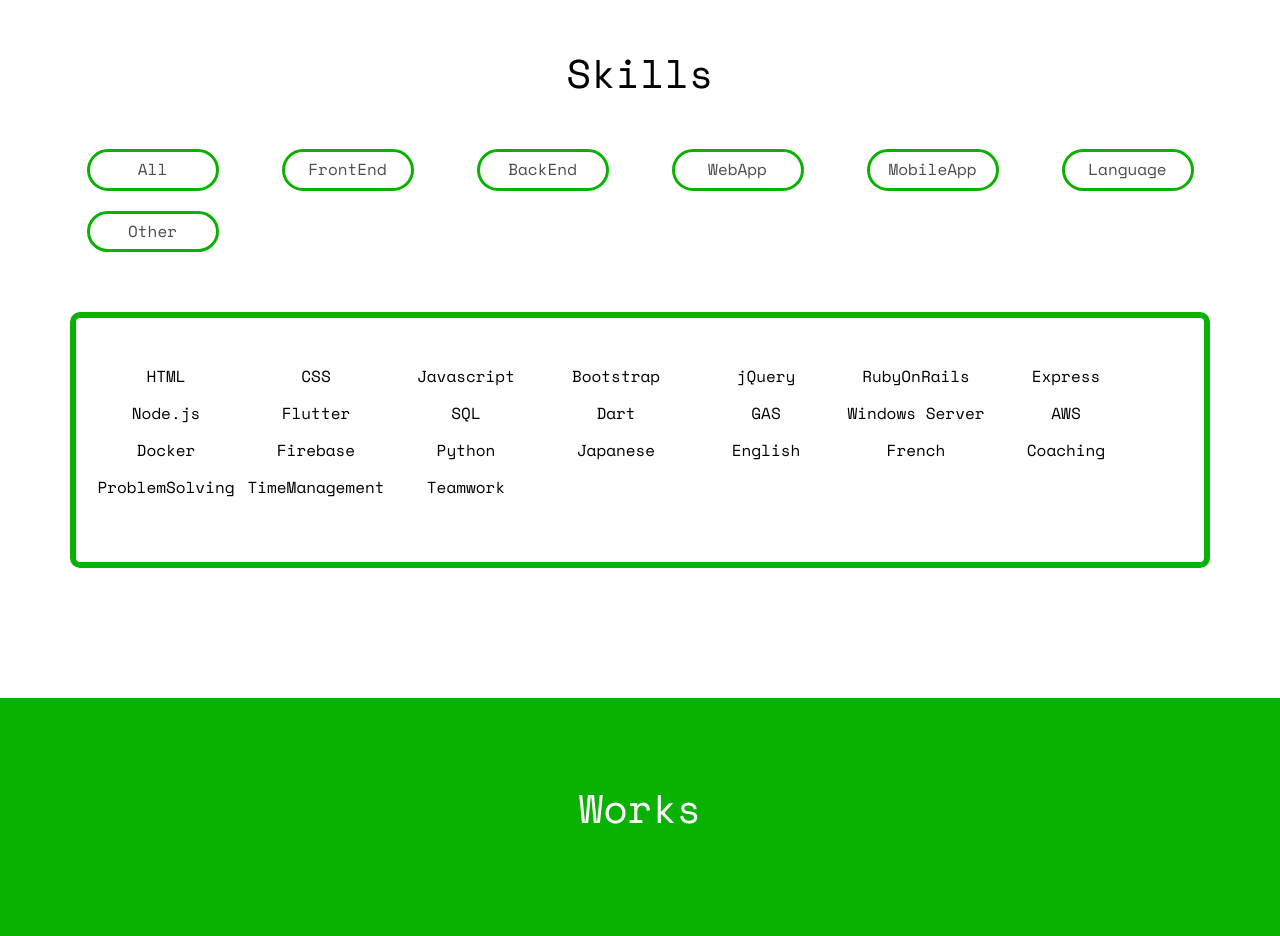
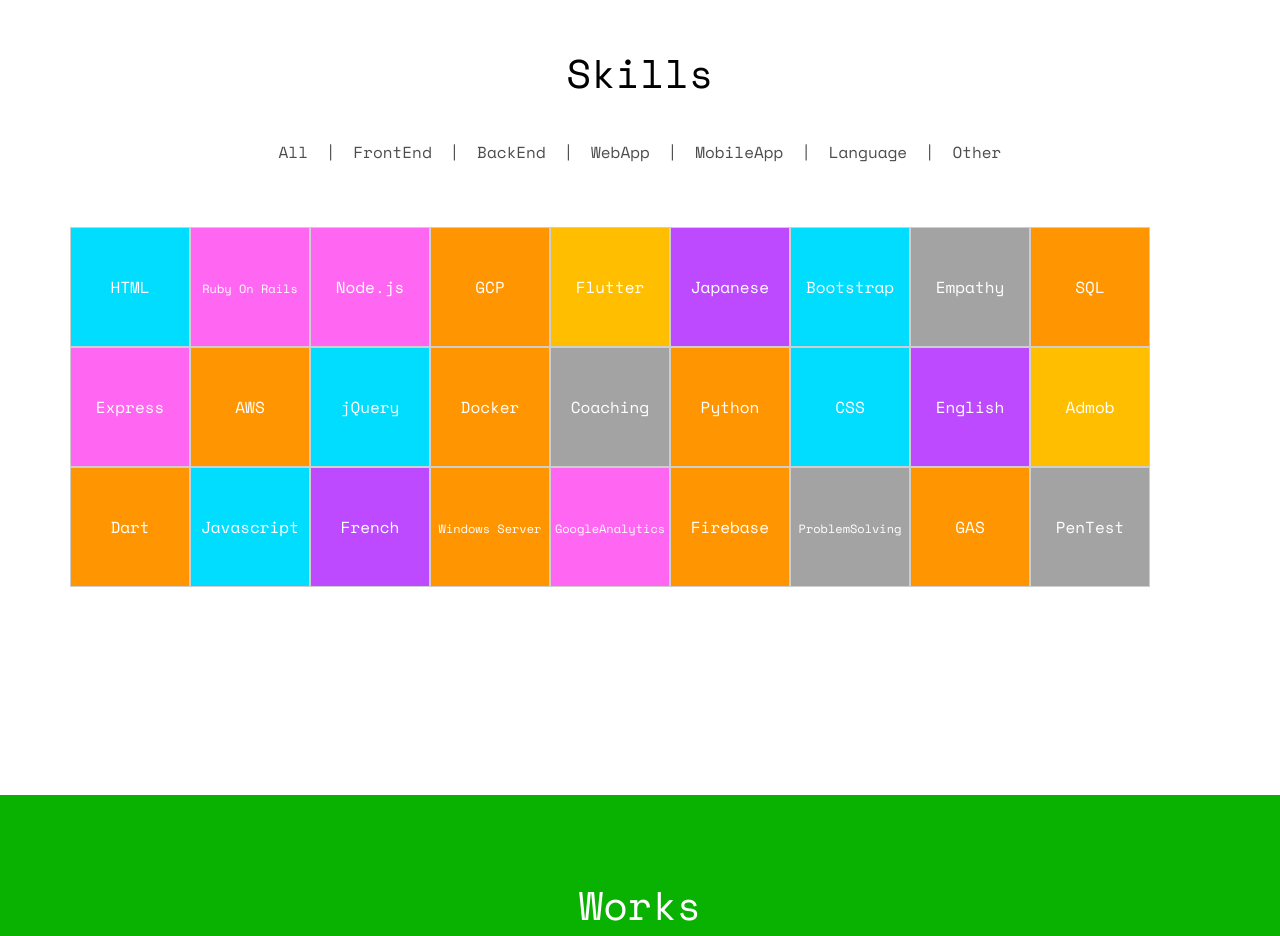
Before and after one commit to coding-chance/Portfolio, a plain HTML site: page index.html in a window 1280 px wide. Shown: the part 4520-5456 px from the top of the page. Drawn offline with nearby package versions, Linux system fonts and the light colour scheme.

Commit message:
Updated design of skills (filtr-item)

```diff
--- a/css/style.css
+++ b/css/style.css
@@ -5,10 +5,6 @@
   font-weight: normal;
   font-style: normal;
 }
-
-/* =======================================================
-*  index.html
-* ======================================================= */
 body {
   font-family: "Space Mono", Arial, serif;
   font-weight: 400;
@@ -17,7 +13,6 @@
   color: #4d4d4d;
   background: #fff;
 }
-
 #page {
   position: relative;
   overflow-x: hidden;
@@ -44,7 +39,6 @@
   background: rgba(0, 0, 0, 0.7);
   content: "";
 }
-
 a {
   color: #09b200;
   -webkit-transition: 0.5s;
@@ -56,33 +50,27 @@
   outline: none;
   text-decoration: none;
 }
-
 p {
   margin-bottom: 30px;
 }
-
 h1, h2, h3, h4, h5, h6, figure {
   color: #000;
   font-family: "Space Mono", Arial, serif;
   font-weight: 400;
   margin: 0 0 20px 0;
 }
-
 ::-webkit-selection {
   color: #fff;
   background: #09b200;
 }
-
 ::-moz-selection {
   color: #fff;
   background: #09b200;
 }
-
 ::selection {
   color: #fff;
   background: #09b200;
 }
-
 .profile-pic {
   width: 100%;
 }
@@ -140,11 +128,6 @@
   font-size: 50px;
   line-height: 1.3;
   font-weight: 300;
-  /* -webkit-transform: rotate(-5deg);
-  -moz-transform: rotate(-5deg);
-  -ms-transform: rotate(-5deg);
-  -o-transform: rotate(-5deg);
-  transform: rotate(-5deg); */
 }
 #fh5co-header .display-tc h1 span,
 .fh5co-cover .display-tc h1 span {
@@ -261,7 +244,6 @@
   width: 120px;
   height: 100px;
   margin: 0 auto;
-  /* background: #fff; */
   margin-bottom: 20px;
   -webkit-border-radius: 50%;
   -moz-border-radius: 50%;
@@ -376,8 +358,6 @@
 }
 .info li .email-address {
   font-size: 14px;
-  /* display: inline-block; */
-  /* overflow: wrap; */
 }
 
 .fh5co-social-icons {
@@ -763,85 +743,111 @@
 }
 .filter-controller li {
   list-style-type: none;
-  display: inline-block;
+  display: inline;
   width: 80%;
   padding: 4px 8px;
-  margin: 10px 0;
-  border: solid #09b200;
-  border-radius: 30px;
+  margin: 15px 0;
+  border-radius: 7px;
   transition: all 0.3s ease-in-out;
 }
 .filter-controller li:hover {
-  background-color: #09b200;
-  color: #ffffff;
   transition: all 0.3s ease-in-out;
   cursor: pointer;
+  font-weight: bold;
 }
 .filter-container {
   padding: 10px 0px !important;
   margin: 50px 0;
-  border: solid 6px #09b200;
-  /* background-color: #09b200; */
   color: rgb(0, 0, 0);
   border-radius: 10px;
-  height: 16em !important;
+  height: 28em !important;
+}
+.long-text{
+  font-size: 12px;
+  line-height: 1rem;
 }
 /* スキル一覧を囲う領域の縦の長さを画面サイズに応じて最適化 */
 @media screen and (max-width: 992px) {
   .filter-container {
-      height: 20em !important;
+      height: 44em !important;
   }
 }
 @media screen and (max-width: 632px) {
   .filter-container {
-      height: 24em !important;
-  }
-}
-@media screen and (max-width: 480px) {
+      height: 50em !important;
+  }
+}
+@media screen and (max-width: 510px) {
   .filter-container {
-      height: 32em !important;
+      height: 68em !important;
+      padding: 0 10px !important;
+  }
+}
+@media screen and (max-width: 380px) {
+  .filter-container {
+      height: 105em !important;
+      padding: 0 10px !important;
   }
 }
 .filtr-item {
   text-align: center;
-  /* border: solid #00ddff; */
-  border-radius: 30px;
-  margin: 30px 15px !important;
+  background-color: #09b200;
+  color: #ffffff;
   padding: 5px 0;
-  width: 150px !important;
-}
-
+  width: 120px !important;
+  /* height: 120px; */
+  box-shadow: inset 0px 0px 0px 1px #CECECE;
+  vertical-align: center;
+  text-align: center;
+  line-height: 11rem;
+}
+@media screen and (max-width: 480px) {
+  .filtr-item {
+    width: 120px !important;
+    height: 120px !important;
+  }
+}
 /* filter-controller にマウスホバーした時の色変化 */
+.all:hover {
+  color: #09b200;
+}
 .hov-front-end:hover {
-  background-color: #00ddff !important;
-  border-color: #00ddff !important;
+  color: #00ddff !important;
 }
 .hov-back-end:hover {
-  background-color: #ff9500 !important;
-  border-color: #ff9500 !important;
+  color: #ff9500 !important;
 }
 .hov-web-application:hover {
-  background-color: #ff00ea !important;
-  border-color: #ff00ea !important;
+  color: #ff66f2 !important;
 }
 .hov-mobile-application:hover {
-  background-color: #ffbf00 !important;
-  border-color: #ffbf00 !important;
+  color: #ffbf00 !important;
 }
 .hov-language:hover {
-  background-color: #bd4aff !important;
-  border-color: #bd4aff !important;
+  color: #bd4aff !important;
 }
 .hov-other:hover {
-  background-color: #a3a3a3 !important;
-  border-color: #a3a3a3 !important;
-}
-
-.filtr-item {
-
-}
-
-
+  color: #a3a3a3 !important;
+}
+/* filtr-item の色を属性ごとに設定する */
+.front-end {
+  background-color: #00ddff;
+}
+.back-end {
+  background-color: #ff9500;
+}
+.web-application {
+  background-color: #ff66f2;
+}
+.mobile-application {
+  background-color: #ffbf00;
+}
+.language {
+  background-color: #bd4aff;
+}
+.other {
+  background-color: #a3a3a3;
+}
 .work {
   background-size: cover;
   background-position: center center;
--- a/index.html
+++ b/index.html
@@ -7,14 +7,21 @@
     <meta name="viewport" content="width=device-width, initial-scale=1">
     <link href="https://fonts.googleapis.com/css?family=Space+Mono" rel="stylesheet">
     <link href="https://fonts.googleapis.com/css?family=Kaushan+Script" rel="stylesheet">
+    <!-- Animate.css -->
     <link rel="stylesheet" href="css/animate.min.css">
+    <!-- Bootstrap  -->
     <link rel="stylesheet" href="css/bootstrap.css">
+    <!-- Theme style  -->
     <link rel="stylesheet" href="css/style.css">
+    <!-- Modernizr JS -->
     <script src="js/modernizr-2.6.2.min.js"></script>
+    <!-- Font Awesome -->
     <script src="https://kit.fontawesome.com/082a753999.js" crossorigin="anonymous"></script>
 </head>
 <body>
+
 	<div class="fh5co-loader" style="display: none;"></div>
+
 	<div id="page">
 	<header id="fh5co-header" class="fh5co-cover js-fullheight" role="banner" style="background-image:url(images/cover_bg_3.jpg);" data-stellar-background-ratio="0.5">
 		<div class="overlay"></div>
@@ -40,6 +47,7 @@
 			</div>
 		</div>
 	</header>
+
 	<div id="fh5co-about" class="animate__animated animate__fadeInUp wow animate__fast" data-wow-offset="200">
 		<div class="container">
 			<div class="row">
@@ -65,6 +73,7 @@
 			</div>
 		</div>
 	</div>
+
 	<div id="fh5co-resume" class="fh5co-bg-color">
 		<div class="container">
 			<div class="row animate__animated animate__fadeInUp wow" data-wow-offset="150">
@@ -165,10 +174,13 @@
 								</div>
 							</div>
 						</li>
+
 						<br>
+
 						<li class="timeline-heading text-center animate__animated animate__fadeIn wow" data-wow-offset="100">
 							<div><h3>Education</h3></div>
 						</li>
+
 						<li class="timeline-inverted animate__animated animate__fadeInUp wow" data-wow-offset="100">
 							<div class="timeline-badge"><i class="fa-solid fa-graduation-cap"></i></div>
 							<div class="timeline-panel">
@@ -190,6 +202,8 @@
 			</div>
 		</div>
 	</div>
+
+
 	<div id="fh5co-features" class="animate__animated animate__fadeIn wow" data-wow-offset="200">
 		<div class="container">
 			<div class="services-padding">
@@ -258,6 +272,11 @@
 			</div>
 		</div>
 	</div>
+
+
+    <!------------------------------------
+        Skills
+    ------------------------------------->
 	<div id="fh5co-skills" >
 		<div class="container">
             <div class="row animate__animated animate__fadeIn wow" data-wow-offset="100">
@@ -265,105 +284,118 @@
 					<h2>Skills</h2>
 				</div>
 			</div>
-            <ul class="row filter-controller animate__animated animate__fadeIn wow" data-wow-offset="100">
-                <div class="col-xs-6 col-lg-2">
+
+            <ul class="filter-controller animate__animated animate__fadeIn wow" data-wow-offset="100">
 				<li class="all" data-filter="all">All</li>
-				</div>
-				<div class="col-xs-6 col-lg-2">
+				<span>|</span>
 				<li class="hov-front-end" data-filter="front-end">FrontEnd</li>
-				</div>
-				<div class="col-xs-6 col-lg-2">
+				<span>|</span>
 				<li class="hov-back-end" data-filter="back-end">BackEnd</li>
-				</div>
-                <div class="col-xs-6 col-lg-2">
+				<span>|</span>
 				<li class="hov-web-application" data-filter="web-application">WebApp</li>
-				</div>
-				<div class="col-xs-6 col-lg-2">
+				<span>|</span>
 				<li class="hov-mobile-application" data-filter="mobile-application">MobileApp</li>
-				</div>
-				<div class="col-xs-6 col-lg-2">
+				<span>|</span>
 				<li class="hov-language" data-filter="language">Language</li>
-				</div>
-				<div class="col-xs-6 col-lg-2">
+				<span>|</span>
 				<li class="hov-other" data-filter="other">Other</li>
-				</div>
             </ul>
+
+
             <div class="filter-container animate__animated animate__fadeIn wow" data-wow-offset="100">
-                <div class="filtr-item" data-category="front-end">
+                <div class="filtr-item front-end" data-category="front-end">
                     HTML
                 </div>
-                <div class="filtr-item" data-category="front-end">
-                    CSS
+                <div class="filtr-item web-application" data-category="web-application">
+                    <span class="long-text">Ruby On Rails</span>
                 </div>
-                <div class="filtr-item" data-category="front-end">
-                    Javascript
+                <div class="filtr-item web-application" data-category="web-application">
+                    <span>Node.js</span>
                 </div>
-                <div class="filtr-item" data-category="front-end">
-                    Bootstrap
+				<div class="filtr-item back-end" data-category="back-end">
+                    <span>GCP</span>
                 </div>
-                <div class="filtr-item" data-category="front-end">
+                <div class="filtr-item mobile-application" data-category="mobile-application">
+                    <span>Flutter</span>
+                </div>
+				<div class="filtr-item language" data-category="language">
+                    <span>Japanese</span>
+                </div>
+				<div class="filtr-item front-end" data-category="front-end">
+                    <span>Bootstrap</span>
+                </div>
+				<div class="filtr-item other" data-category="other">
+                    <span>Empathy</span>
+                </div>
+                <div class="filtr-item back-end" data-category="back-end">
+                    <span>SQL</span>
+                </div>
+				<div class="filtr-item web-application" data-category="web-application">
+                    <span>Express</span>
+                </div>
+                <div class="filtr-item back-end" data-category="back-end">
+                    <span>AWS</span>
+                </div>
+				<div class="filtr-item front-end" data-category="front-end">
                     <span>jQuery</span>
                 </div>
-                <div class="filtr-item" data-category="web-application">
-                    <span>RubyOnRails</span>
+                <div class="filtr-item back-end" data-category="back-end">
+                    <span>Docker</span>
                 </div>
-                <div class="filtr-item" data-category="web-application">
-                    <span>Express</span>
+				<div class="filtr-item other" data-category="other">
+                    <span>Coaching</span>
                 </div>
-                <div class="filtr-item" data-category="web-application">
-                    <span>Node.js</span>
+                <div class="filtr-item back-end" data-category="back-end">
+                    <span>Python</span>
                 </div>
-                <div class="filtr-item" data-category="mobile-application">
-                    <span>Flutter</span>
+				<div class="filtr-item front-end" data-category="front-end">
+                    <span>CSS</span>
                 </div>
-                <div class="filtr-item" data-category="back-end">
-                    <span>SQL</span>
+                <div class="filtr-item language" data-category="language">
+                    <span>English</span>
                 </div>
-                <div class="filtr-item" data-category="back-end">
+				<div class="filtr-item mobile-application" data-category="mobile-application">
+                    <span>Admob</span>
+                </div>
+				<div class="filtr-item back-end" data-category="back-end">
                     <span>Dart</span>
                 </div>
-                <div class="filtr-item" data-category="back-end">
+				<div class="filtr-item front-end" data-category="front-end">
+                    <span>Javascript</span>
+                </div>
+                <div class="filtr-item language" data-category="language">
+                    <span>French</span>
+                </div>
+				<div class="filtr-item back-end" data-category="back-end">
+                    <span class="long-text">Windows Server</span>
+                </div>
+				<div class="filtr-item web-application" data-category="web-application">
+                    <span class="long-text">GoogleAnalytics</span>
+                </div>
+				<div class="filtr-item back-end" data-category="back-end">
+                    <span>Firebase</span>
+                </div>
+                <div class="filtr-item other" data-category="other">
+                    <span class="long-text">ProblemSolving</span>
+                </div>
+				<div class="filtr-item back-end" data-category="back-end">
                     <span>GAS</span>
                 </div>
-                <div class="filtr-item" data-category="back-end">
-                    <span>Windows Server</span>
-                </div>
-                <div class="filtr-item" data-category="back-end">
-                    <span>AWS</span>
-                </div>
-                <div class="filtr-item" data-category="back-end">
-                    <span>Docker</span>
-                </div>
-                <div class="filtr-item" data-category="back-end">
-                    <span>Firebase</span>
-                </div>
-                <div class="filtr-item" data-category="back-end">
-                    <span>Python</span>
-                </div>
-                <div class="filtr-item" data-category="language">
-                    <span>Japanese</span>
-                </div>
-                <div class="filtr-item" data-category="language">
-                    <span>English</span>
-                </div>
-                <div class="filtr-item" data-category="language">
-                    <span>French</span>
-                </div>
-                <div class="filtr-item" data-category="other">
-                    <span>Coaching</span>
-                </div>
-                <div class="filtr-item" data-category="other">
-                    <span>ProblemSolving</span>
-                </div>
-                <div class="filtr-item" data-category="other">
-                    <span>TimeManagement</span>
-                </div>
-                <div class="filtr-item" data-category="other">
-                    <span>Teamwork</span>
+				<div class="filtr-item other" data-category="other">
+                    <span class="">PenTest</span>
                 </div>
             </div>
 		</div>
 	</div>
+
+
+
+
+
+
+    <!--------------------------------------------
+        Work (Portfolio)
+    --------------------------------------------->
 	<div id="fh5co-work" class="fh5co-bg-dark">
 		<div class="container">
 			<div class="row animate-box animate__animated animate__fadeInUp wow" data-wow-offset="100">
@@ -371,6 +403,7 @@
 					<h2>Works</h2>
 				</div>
 			</div>
+
 			<div class="row">
 				<div class="col-md-3 text-center col-padding animate-box animate__animated animate__fadeInUp wow" data-wow-offset="100">
 					<a href="https://coding-chance.github.io/Corporate-Site" target="_blank" rel="noopener noreferrer" class="work" style="background-image: url(images/corporate-site-image.jpg);">
@@ -399,6 +432,7 @@
 			</div>
 		</div>
 	</div>
+
 	<div id="fh5co-blog">
 		<div class="container">
 			<div class="row animate-box animate__animated animate__fadeInUp wow" data-wow-offset="100">
@@ -407,6 +441,7 @@
 					<p>Multiple Activity is taken place every day!</p>
 				</div>
 			</div>
+
 			<div class="row">
 				<div class="col-md-4">
 					<div class="fh5co-blog animate-box animate__animated animate__fadeInUp wow" data-wow-offset="100">
@@ -434,6 +469,7 @@
 						</div>
 					</div>
 				</div>
+
 				<div class="col-md-4">
 					<div class="fh5co-blog animate-box  animate__animated animate__fadeInUp wow" data-wow-offset="100" data-wow-delay=".2s">
 						<a href="#" target="_blank" rel="noopener noreferrer" class="blog-bg" style="background-image: url(images/dch-logo.png);"></a>
@@ -471,6 +507,7 @@
 						</div>
 					</div>
 				</div>
+
 				<div class="col-md-4">
 					<div class="fh5co-blog animate-box  animate__animated animate__fadeInUp wow" data-wow-offset="100" data-wow-delay=".4s">
 						<a href="https://www.youtube.com/channel/UCBFE2GJJXwLjBfGjPlfPzcg" class="blog-bg" style="background-image: url(images/lets-gengo-show-logo.png);"></a>
@@ -499,6 +536,7 @@
 			</div>
 		</div>
 	</div>
+
 	<div id="fh5co-started" class="fh5co-bg-dark">
 		<div class="overlay"></div>
 		<div class="container">
@@ -514,6 +552,8 @@
 			</div>
 		</div>
 	</div>
+
+
 	<div id="fh5co-footer">
 		<div class="container">
 			<div class="row">
@@ -523,15 +563,23 @@
 			</div>
 		</div>
 	</div>
+    <!-- Floating Button -->
 	<div class="gototop js-top">
 		<a href="#" target="_blank" rel="noopener noreferrer" class="js-gotop"><i class="icon-arrow-up22"></i></a>
 	</div>
+	<!-- jQuery -->
 	<script src="js/jquery.min.js"></script>
+    <!-- Bootstrap -->
 	<script src="js/bootstrap.min.js"></script>
+    <!-- Waypoints -->
 	<script src="js/jquery.waypoints.min.js"></script>
+	<!-- Easy PieChart -->
 	<script src="js/jquery.easypiechart.min.js"></script>
+    <!-- Wow.js -->
     <script src="js/wow.min.js"></script>
+    <!-- filterizr.js -->
     <script src="js/jquery.filterizr.min.js"></script>
+	<!-- Main -->
 	<script src="js/main.js"></script>
 </body>
 </html>
```
Also changed, not shown: 2 other files. Lines whose indentation alone changed are shown as unchanged.
